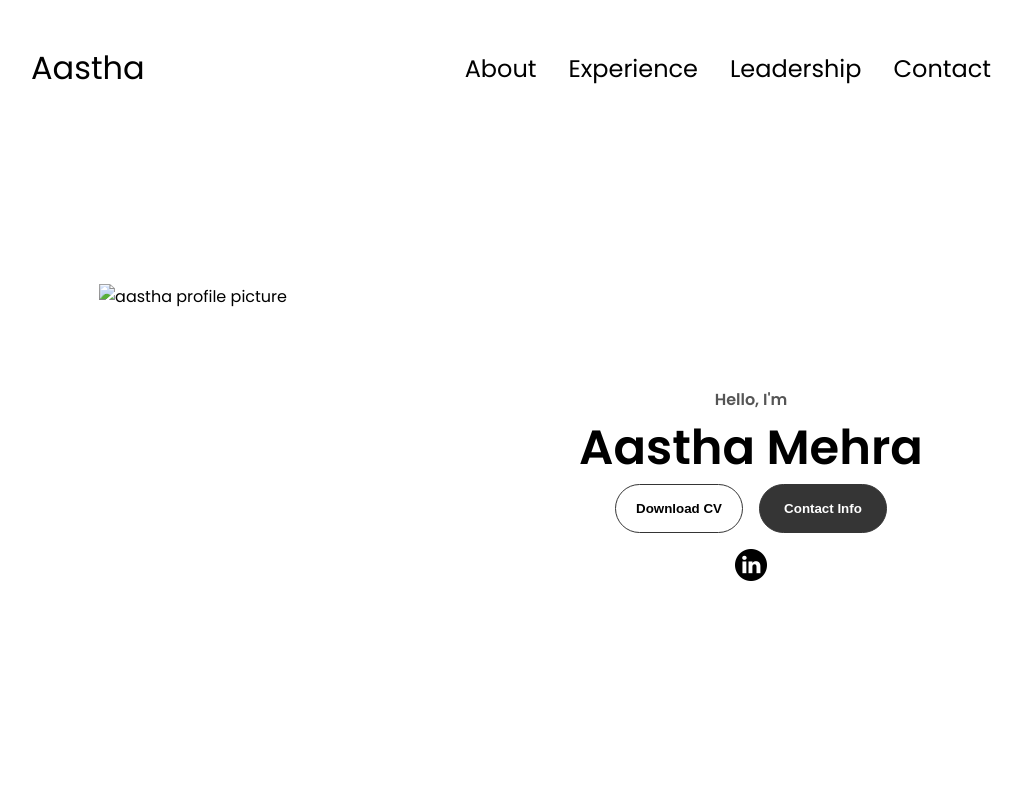
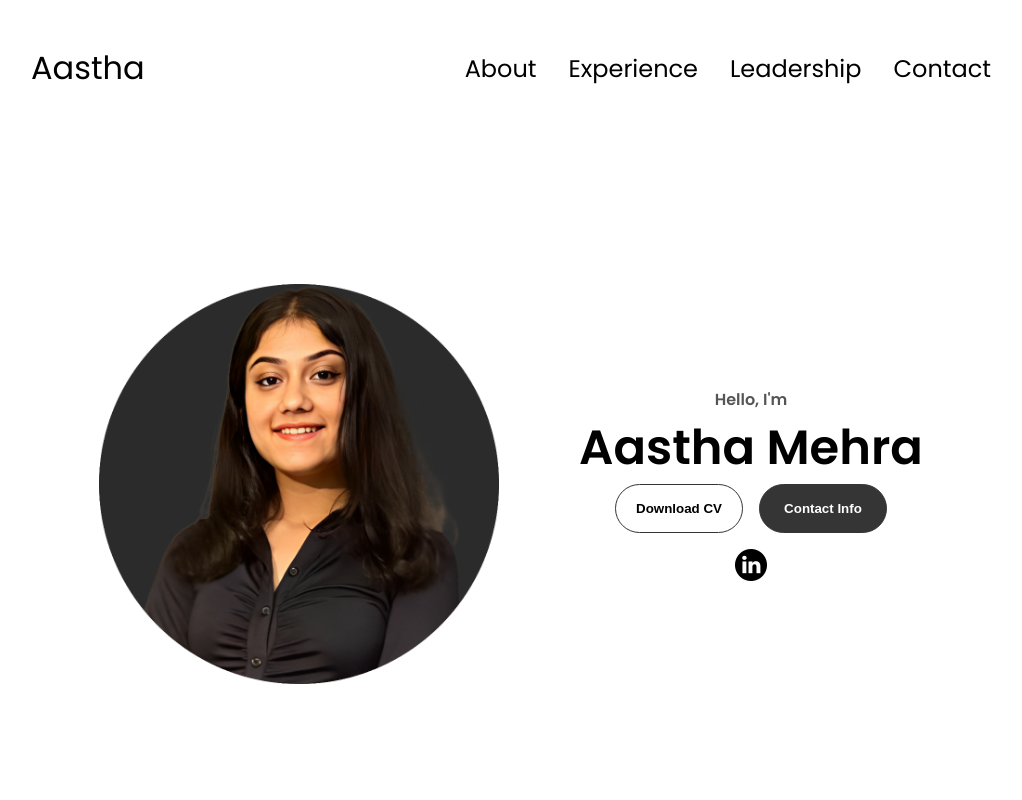
Before and after one commit to aasthamehra/-Portfolio, a plain HTML site: page index.html in a window 1280 px wide. Shown: the top 800 px of the page, without its empty margins (129-1151 px from the left). Drawn offline with Linux system fonts and the light colour scheme; files whose address does not match are found by name.

Commit message:
index.html

```diff
--- a/index.html
+++ b/index.html
@@ -38,7 +38,7 @@
     </nav>
     <section id="profile">
       <div class="section__pic-container">
-        <img src="./assets/profile-pic.png" alt="aastha profile picture" />
+        <img src="./profile-pic.png" alt="aastha profile picture" />
       </div>
       <div class="section__text">
         <p class="section__text__p1">Hello, I'm</p>
```
